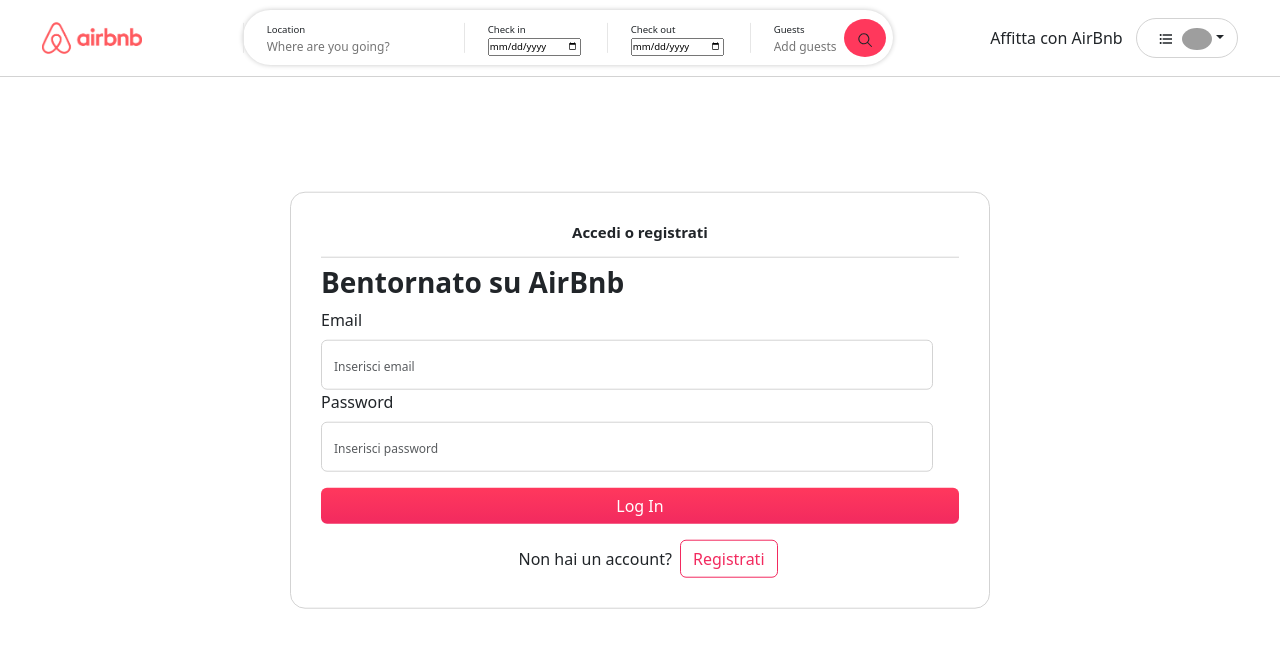
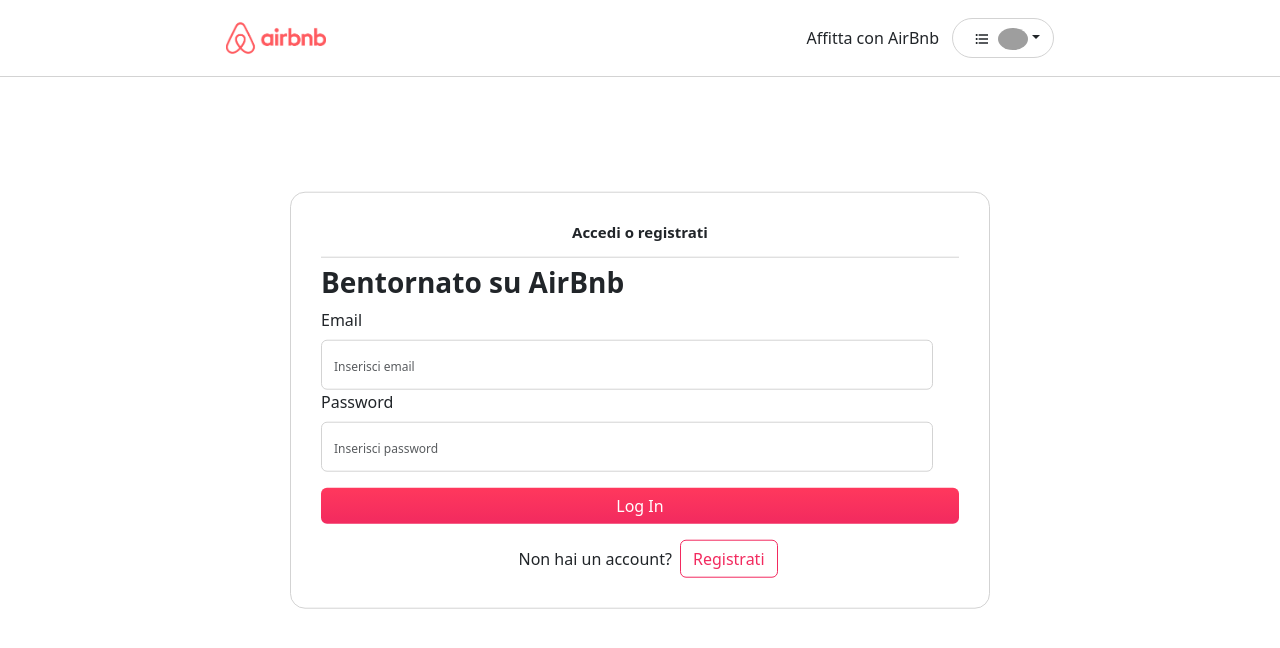
Before and after one commit to Fedix01/AirBnb-Clone-Capstone, a React (Create React App) app in the folder front-end/: page /logIn in a window 1280 px wide. Shown: the top 648 px of the page. Built offline with nearby package versions, Linux system fonts and the light colour scheme; grey boxes are pictures that could not be loaded.

Commit message:
added hostType and pagination route

```diff
--- a/front-end/src/App.js
+++ b/front-end/src/App.js
@@ -6,11 +6,13 @@
 import Profile from './components/Profile/Profile';
 import LogIn from './components/LogIn/LogIn';
 import HostDashboard from './components/HostDashboard/HostDashboard';
+import SearchBarProvider from './components/SearchBarProvider/SearchBarProvider';
 
 function App() {
   return (
     <BrowserRouter>
       <AlertProvider>
+        <SearchBarProvider>
           <Routes>
             <Route path='/' element={<Homepage />}></Route>
             <Route path='/signIn' element={<SignIn />}></Route>
@@ -18,6 +20,7 @@
             <Route path='/hostDashboard' element={<HostDashboard />}></Route>
             <Route path='/me' element={<Profile />}></Route>
           </Routes>
+        </SearchBarProvider>
       </AlertProvider>
     </BrowserRouter>
   );
--- a/front-end/src/components/AllInsertions/AllInsertions.jsx
+++ b/front-end/src/components/AllInsertions/AllInsertions.jsx
@@ -2,28 +2,31 @@
 import Row from 'react-bootstrap/Row';
 import Col from 'react-bootstrap/Col';
 import SingleInsertion from '../SingleInsertion/SingleInsertion';
+import Button from 'react-bootstrap/Button'
 
-export default function AllInsertions({ data }) {
+export default function AllInsertions({ data, setPage, page }) {
 
 
 
 
     return (
+        <>
             <Row className='mx-5'>
                 {data &&
                     data.map((el) => (
                         <Col md={2} key={el._id}>
                             <SingleInsertion
                                 key={el._id}
-                            category={el.category}
-                            address={el.address}
-                            details={el.details}
+                                hostType={el.hostType}
                                 cover={el.cover}
                                 price={el.price}
-                            availability={el.availability}
                                 place={el.place} />
                         </Col>
                     ))}
             </Row>
+            <div className='d-flex justify-content-center'>
+                <Button variant='secondary' onClick={() => setPage(page + 1)}>Carica altro...</Button>
+            </div>
+        </>
     )
 }
--- a/front-end/src/components/Homepage/Homepage.jsx
+++ b/front-end/src/components/Homepage/Homepage.jsx
@@ -1,15 +1,20 @@
-import React, { useEffect, useState } from 'react'
+import React, { useContext, useEffect, useState } from 'react'
 import MyNavbar from '../MyNavbar/MyNavbar'
 import Category from '../Category/Category'
 import AllInsertions from '../AllInsertions/AllInsertions'
+import { searchBarContext } from '../SearchBarProvider/SearchBarProvider';
 
 export default function Homepage() {
 
     const [data, setData] = useState([]);
 
+    const { setSearchBar } = useContext(searchBarContext);
+
     const [category, setCategory] = useState("");
 
-    const endpoint = "http://localhost:3001/api/insertion";
+    const [page, setPage] = useState(1);
+
+    const endpoint = `http://localhost:3001/api/insertion/pagination?page=${page}`;
 
     const endpointCategories = "http://localhost:3001/api/insertion/findByCategory/";
 
@@ -43,12 +48,19 @@
         }
     }, [category])
 
+    useEffect(() => {
+        setSearchBar(true)
+    }, [])
+
+    useEffect(() => {
+        getFromApi()
+    }, [page])
 
     return (
         <>
             <MyNavbar />
             <Category setCategory={setCategory} />
-            <AllInsertions data={data} />
+            <AllInsertions data={data} setPage={setPage} page={page} />
         </>
     )
 }
--- a/front-end/src/components/HostDashboard/HostDashboard.jsx
+++ b/front-end/src/components/HostDashboard/HostDashboard.jsx
@@ -1,4 +1,4 @@
-import React, { useEffect, useState } from 'react'
+import React, { useContext, useEffect, useState } from 'react'
 import MyNavbar from '../MyNavbar/MyNavbar';
 import Button from 'react-bootstrap/Button';
 import Row from 'react-bootstrap/Row';
@@ -6,6 +6,7 @@
 import './HostDashboard.css';
 import AddInsertion from '../AddInsertion/AddInsertion';
 import MyInsertions from '../MyInsertions/MyInsertions';
+import { searchBarContext } from '../SearchBarProvider/SearchBarProvider';
 
 
 export default function HostDashboard() {
@@ -14,8 +15,14 @@
 
     const [mod, setMod] = useState("");
 
+    const { setSearchBar } = useContext(searchBarContext);
+
     useEffect(() => {
         setKey("myInsertions")
+    }, [])
+
+    useEffect(() => {
+        setSearchBar(false)
     }, [])
 
 
--- a/front-end/src/components/LogIn/LogIn.jsx
+++ b/front-end/src/components/LogIn/LogIn.jsx
@@ -1,4 +1,4 @@
-import React, { useContext, useState } from 'react'
+import React, { useContext, useEffect, useState } from 'react'
 import MyNavbar from '../MyNavbar/MyNavbar'
 import Form from 'react-bootstrap/Form';
 import './LogIn.css';
@@ -6,12 +6,16 @@
 import Alert from 'react-bootstrap/Alert';
 import { useNavigate } from 'react-router-dom';
 import { AlertContext } from '../AlertProvider/AlertProvider';
+import { searchBarContext } from '../SearchBarProvider/SearchBarProvider';
 export default function LogIn() {
 
     const endpoint = "http://localhost:3001/api/user/login"
 
     const navigate = useNavigate();
+
     const { setAlert } = useContext(AlertContext);
+
+    const { setSearchBar } = useContext(searchBarContext);
 
     const [errorAlert, setErrorAlert] = useState(false);
 
@@ -74,6 +78,12 @@
         }
     }
 
+
+    useEffect(() => {
+        setSearchBar(false);
+    }, [])
+
+
     return (
         <>
             <MyNavbar />
--- a/front-end/src/components/MyNavbar/MyNavbar.jsx
+++ b/front-end/src/components/MyNavbar/MyNavbar.jsx
@@ -10,12 +10,15 @@
 import { GoSearch } from "react-icons/go";
 import { AlertContext } from '../AlertProvider/AlertProvider';
 import { MdOutlineFormatListBulleted } from "react-icons/md";
+import { searchBarContext } from '../SearchBarProvider/SearchBarProvider';
 
 export default function MyNavbar() {
 
     const navigate = useNavigate();
 
     const { alert, setAlert } = useContext(AlertContext);
+
+    const { searchBar } = useContext(searchBarContext);
 
     const [user, setUser] = useState([]);
 
@@ -101,12 +104,7 @@
                     <img src={logoPink} alt=""
                         style={{ width: "100px" }} />
                 </Navbar.Brand>
-                <div>
-                    {/* <div>
-                    <Button variant='transparent'>Soggiorni</Button>
-                    <Button variant='transparent'>Esperienze</Button>
-                    <Button variant='transparent'>esperienze online</Button>
-                </div> */}
+                {searchBar &&
                     <div className="bar">
                         <div className="location">
                             <p>Location</p>
@@ -124,12 +122,14 @@
                             <p>Guests</p>
                             <input type="text" placeholder="Add guests" />
                             <span>
-                                <Button variant='transpatent'>
+                                <Button variant='transparent'>
                                     <GoSearch />
                                 </Button></span>
                         </div>
                     </div>
-                </div>
+
+                }
+
                 <div>
                     {renderUserArea()}
                 </div>
--- a/front-end/src/components/Profile/Profile.jsx
+++ b/front-end/src/components/Profile/Profile.jsx
@@ -13,12 +13,14 @@
 import { MdOutlineWorkOutline } from "react-icons/md";
 import { FaRegAddressCard } from "react-icons/fa6";
 import { AlertContext } from '../AlertProvider/AlertProvider';
+import { searchBarContext } from '../SearchBarProvider/SearchBarProvider';
 
 export default function Profile() {
     const [data, setData] = useState([]);
 
     const endpoint = "http://localhost:3001/api/user/me";
 
+    const { setSearchBar } = useContext(searchBarContext);
 
     const { setAlert } = useContext(AlertContext);
 
@@ -179,6 +181,11 @@
             console.error(error, "Errore nell eliminazione utente")
         }
     }
+
+    useEffect(() => {
+        setSearchBar(false)
+    }, [])
+
 
     return (
         <>
--- /dev/null
+++ b/front-end/src/components/SearchBarProvider/SearchBarProvider.jsx
@@ -0,0 +1,20 @@
+import React, { createContext, useState } from 'react'
+
+
+export const searchBarContext = createContext();
+
+export default function SearchBarProvider({ children }) {
+
+    const [searchBar, setSearchBar] = useState(false);
+
+    const value = {
+        searchBar,
+        setSearchBar
+    }
+
+    return (
+        <searchBarContext.Provider value={value}>
+            {children}
+        </searchBarContext.Provider>
+    )
+}
--- a/front-end/src/components/SignIn/SignIn.jsx
+++ b/front-end/src/components/SignIn/SignIn.jsx
@@ -1,17 +1,21 @@
-import React, { useContext, useState } from 'react'
+import React, { useContext, useEffect, useState } from 'react'
 import MyNavbar from '../MyNavbar/MyNavbar'
 import Button from 'react-bootstrap/Button';
 import Form from 'react-bootstrap/Form';
 import './SignIn.css';
 import { useNavigate } from 'react-router-dom';
 import { AlertContext } from '../AlertProvider/AlertProvider';
+import { searchBarContext } from '../SearchBarProvider/SearchBarProvider';
 
 export default function SignIn() {
 
     const endpoint = "http://localhost:3001/api/user"
 
     const navigate = useNavigate();
-    const { setAlert } = useContext(AlertContext)
+
+    const { setAlert } = useContext(AlertContext);
+
+    const { setSearchBar } = useContext(searchBarContext);
 
     const [validated, setValidated] = useState(false);
     const [formData, setFormData] = useState({
@@ -93,6 +97,10 @@
             console.error(error)
         }
     }
+
+    useEffect(() => {
+        setSearchBar(false)
+    }, [])
 
 
 
--- a/front-end/src/components/SingleInsertion/SingleInsertion.jsx
+++ b/front-end/src/components/SingleInsertion/SingleInsertion.jsx
@@ -5,7 +5,7 @@
 import './SingleInsertion.css';
 export default function SingleInsertion(props) {
 
-    const { category, address, details, cover, price, availability, place } = props;
+    const { cover, price, place, hostType } = props;
 
     const [index, setIndex] = useState(0);
 
@@ -41,7 +41,7 @@
 
             <div className='info mt-2'>
                 <h5>{place}</h5>
-                <h6>Host privato</h6>
+                <h6>{hostType}</h6>
                 <h6>25 Maggio - 2 Giugno</h6>
                 <h5><b>{price}</b> notte</h5>
             </div>
```
Also changed, not shown: front-end/src/components/AddInsertion/AddInsertion.jsx (+20 -2 lines), 2 other files (tests, documents, lock files or other folders). Lines whose indentation alone changed are shown as unchanged.
